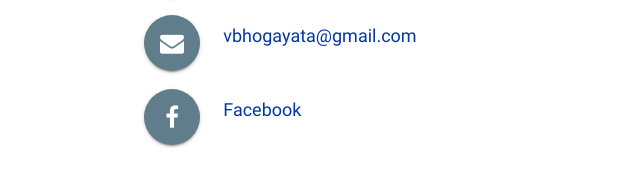
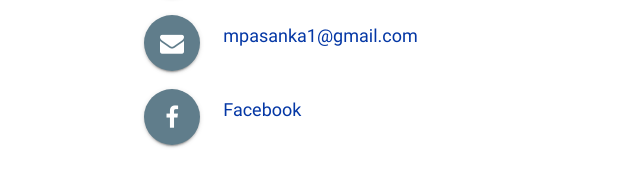
Before and after one commit to asanka141/asanka141.github.io, a plain HTML site: page index.html in a window 1280 px wide. Shown: the part 5255-5434 px from the top of the page, 73-713 px from the left. Drawn offline with nearby package versions, Linux system fonts and the light colour scheme.

Commit message:
Update index.html

```diff
--- a/index.html
+++ b/index.html
@@ -457,7 +457,8 @@
           <a aria-label="Email Varad" href="mailto:vbhogayata@gmail.com" target="_blank" data-position="top"
             data-tooltip="Email Varad" class="btn-floating btn-large waves-effect waves-light blue-grey tooltipped"><i
               class="fa fa-envelope"></i><a aria-label="Email Varad" href="mailto:vbhogayata@gmail.com"
-              class="hoverline">vbhogayata@gmail.com</a></a>
+              class="hoverline">mpasanka1@gmail.com
+</a></a>
         </p>
         <p>
           <a aria-label="View Varad on LinkedIn" href="https://www.facebook.com/mwgasankaudayakumara" target="_blank"
```
